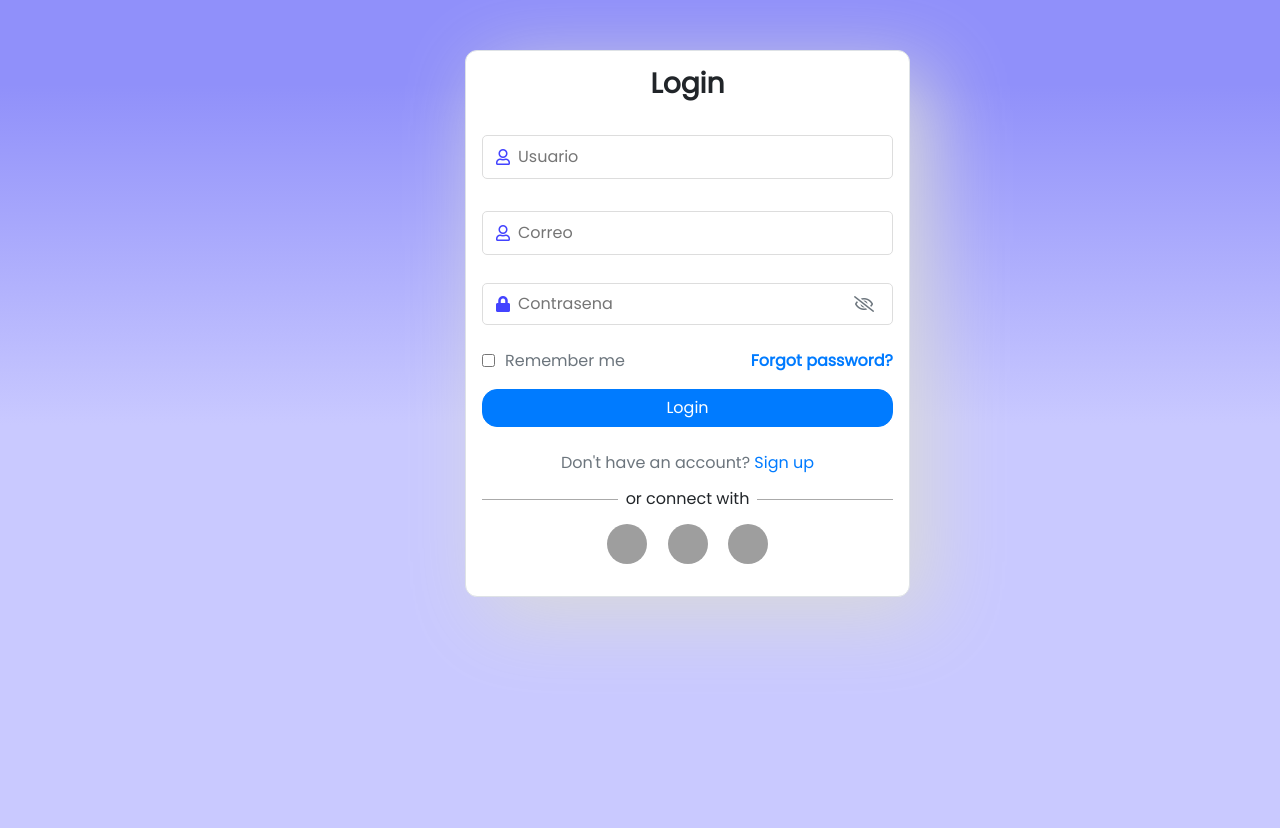
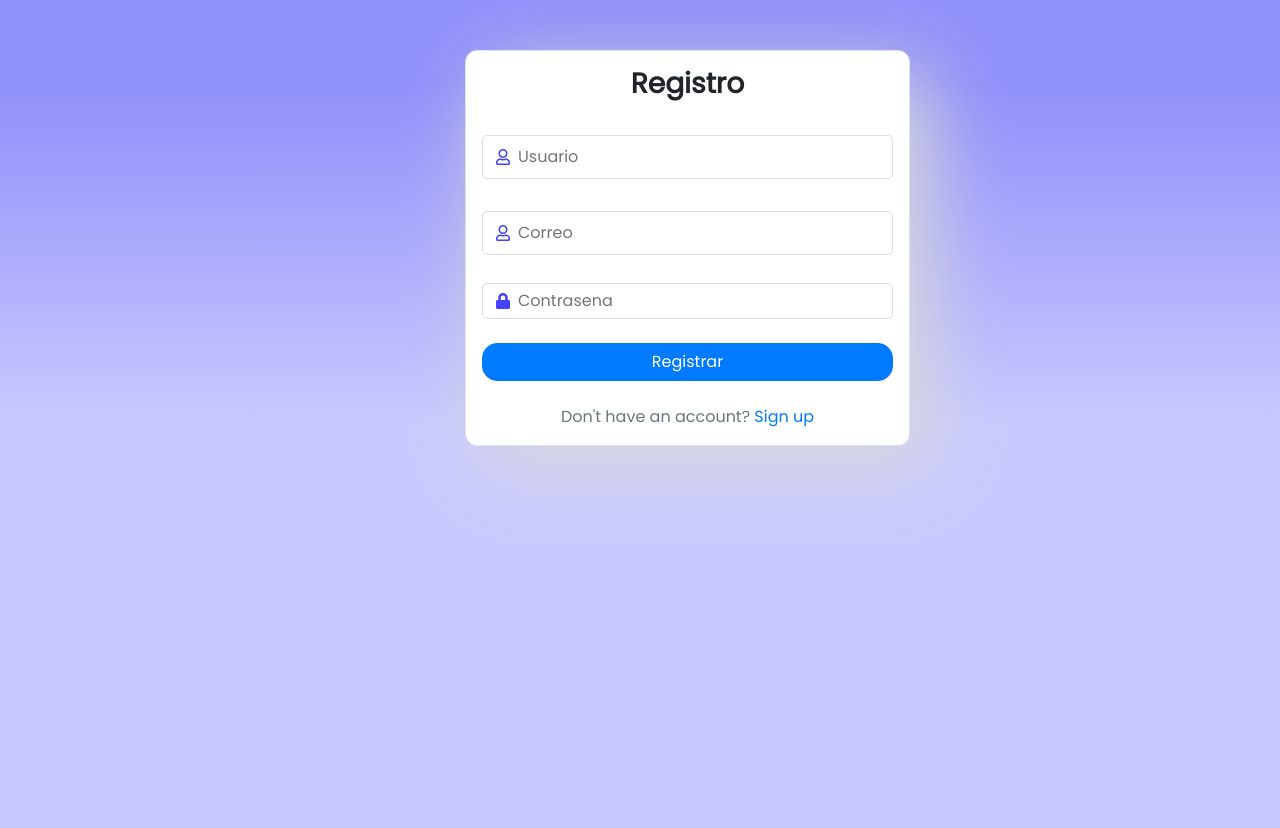
Before and after one commit to pmolina4/MolinaWebDesign, a Flask app: page /create_usuario in a window 1280 px wide. Shown: the top 828 px of the page. Run offline with Flask 3, Linux system fonts and the light colour scheme; parts of the project's set-up code (start-up, migrations or seed data) failed here and were passed over; some libraries are stand-ins or nearby versions; grey boxes are pictures that could not be loaded.

Commit message:
login bd

```diff
--- a/MolinaWebDesign/myapp/models.py
+++ b/MolinaWebDesign/myapp/models.py
@@ -34,6 +34,8 @@ def init_db(app) -> dict[str, Callable]:
         db.session.add(usuario)
         db.session.commit()
 
+
+
     # create_all es un método de Flask-alchemy que crea la tabla con sus campos
     db.create_all()
 
--- a/MolinaWebDesign/myapp/templates/login.html
+++ b/MolinaWebDesign/myapp/templates/login.html
@@ -26,39 +26,25 @@
                         <h3 class="pt-3 font-weight-bold">Login</h3>
                     </div>
                     <div class="panel-body p-3">
-                        <form action="login_script.php" method="POST">
+                        <form action="/inicio" method="POST">
                             <div class="form-group py-2">
                                 <div class="input-field"> <span class="far fa-user p-2"></span> <input type="text"
-                                        placeholder="Usuario" required> </div>
+                                        placeholder="Usuario" name="usuario" required> </div>
                             </div>
 
                             <div class="form-group py-2">
                                 <div class="input-field"> <span class="far fa-user p-2"></span> <input type="text"
-                                        placeholder="Correo" required> </div>
+                                        placeholder="Correo" name="correo" required> </div>
                             </div>
 
-                            <div class="form-group py-1 pb-2">
-                                <div class="input-field"> <span class="fas fa-lock px-2"></span> <input type="password"
-                                        placeholder="Contrasena" required> <button class="btn bg-white text-muted">
-                                        <span class="far fa-eye-slash"></span> </button> </div>
-                            </div>
-                            <div class="form-inline"> <input type="checkbox" name="remember" id="remember"> <label
-                                    for="remember" class="text-muted">Remember me</label> <a href="#" id="forgot"
-                                    class="font-weight-bold">Forgot password?</a> </div>
-                            <div class="btn btn-primary btn-block mt-3">Login</div>
-                            <div class="text-center pt-4 text-muted">Don't have an account? <a href="#">Sign up</a>
+                            <button class="btn btn-primary btn-block mt-3">Login</button>
+
+                            <div class="text-center pt-4 text-muted">No tienes cuenta todavia ? <a
+                                    href="/create_usuario">Registrar</a>
                             </div>
                         </form>
                     </div>
-                    <div class="mx-3 my-2 py-2 bordert">
-                        <div class="text-center py-3"> <a href="https://wwww.facebook.com" target="_blank" class="px-2">
-                                <img src="https://www.dpreview.com/files/p/articles/4698742202/facebook.jpeg" alt="">
-                            </a> <a href="https://www.google.com" target="_blank" class="px-2"> <img
-                                    src="https://www.freepnglogos.com/uploads/google-logo-png/google-logo-png-suite-everything-you-need-know-about-google-newest-0.png"
-                                    alt=""> </a> <a href="https://www.github.com" target="_blank" class="px-2"> <img
-                                    src="https://www.freepnglogos.com/uploads/512x512-logo-png/512x512-logo-github-icon-35.png"
-                                    alt=""> </a> </div>
-                    </div>
+
                 </div>
             </div>
         </div>
--- a/MolinaWebDesign/myapp/views.py
+++ b/MolinaWebDesign/myapp/views.py
@@ -1,3 +1,4 @@
+import hashlib
 from typing import Callable
 
 from flask import redirect, render_template, request
@@ -6,6 +7,17 @@ from flask import redirect, render_template, request
 # app es un objeto flask creado en app.py (en app.py: app = Flask(__name__)
 # db_access es el objeto que devuelve init_db para gestionar la base de datos (en app.py: db_access = init_db(app))
 # ambos pasan como parámetros a init_views
+
+# def validate_password(password: str, hashed_password: str) -> bool:
+# return hash_password(password) == hashed_password
+
+# ------------------FUNCION DE HASH DE LA PASSWORD-------------------------
+
+
+def hash_password(password: str) -> str:
+    salt = "mysecretsalt"  # puedes usar un valor diferente aquí
+    return hashlib.sha256((password + salt).encode()).hexdigest()
+# ----------------------------------------------------------------------------
 
 
 def init_views(app, db_access: dict[str, Callable]):
@@ -16,24 +28,51 @@ def init_views(app, db_access: dict[str, Callable]):
     @app.route("/", methods=["GET", "POST"])
     def index():
 
-        return render_template("registro.html")
+        return render_template("login.html")
 
+    # ------------------VIEW DE LOGIN-------------------------
 
     @app.route("/login", methods=["GET", "POST"])
     def login():
-            return render_template("index.html")
+        return render_template("index.html")
+
+    # ------------------VIEW DE REGISTRO-------------------------
 
     @app.route("/create_usuario", methods=["GET", "POST"])
     def create_usuario():
         if request.method == "GET":
-            return render_template("login.html")
+            return render_template("registro.html")
 
         if request.method == "POST":
             create_usuario = db_access["create_usuario"]
+            contrasena_hash = hash_password(request.form["contrasena"])
             create_usuario(
                 usuario=request.form["usuario"],
                 correo=request.form["correo"],
-                contrasena=request.form["contrasena"],
+                contrasena=contrasena_hash,
                 rol=""
             )
             return redirect("/login")
+
+    # ------------------VIEW DE Inicio-------------------------
+
+    @app.route("/inicio", methods=["GET", "POST"])
+    def inicio():
+        if request.method == "POST":
+            # Obtener el usuario de la base de datos
+            get_user = db_access["get_user"]
+            user = get_user(usuario=request.form["usuario"])
+
+            # Verificar si el usuario existe y si la contraseña coincide
+            if user and user["contrasena"] == hash_password(request.form["contrasena"]):
+                # Redirigir al usuario a la página correspondiente
+                if user["rol"] == "admin":
+                    return redirect("/admin")
+                else:
+                    return redirect("/usuario")
+            else:
+                # Informar al usuario de que la autenticación ha fallado
+                return render_template("inicio.html", error="Credenciales incorrectas")
+
+    # Si la petición es GET, simplemente renderiza la plantilla
+    return render_template("inicio.html")
```
Also changed, not shown: MolinaWebDesign/instance/persianas_molina.sqlite3.
